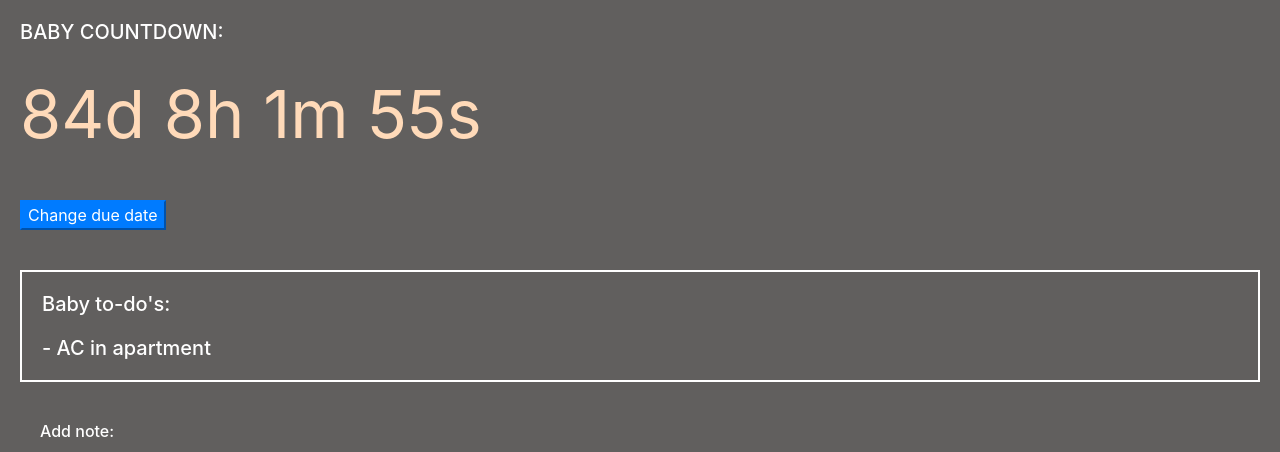
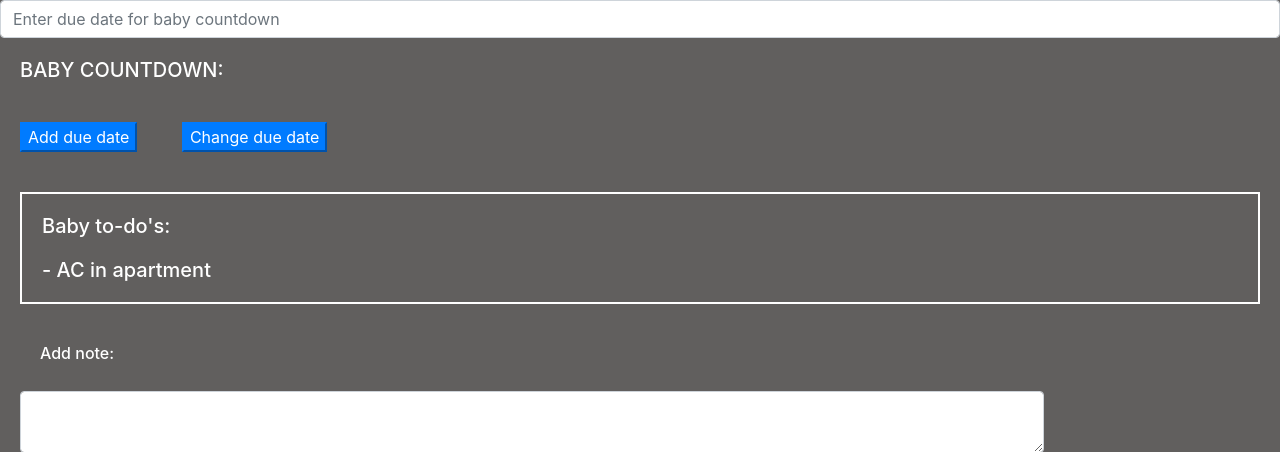
Before and after one commit to crostipunctus/housemouse, a Django app: page /baby in a window 1280 px wide. Shown: the part 62-514 px from the top of the page. Run offline with Django 3.2, Linux system fonts and the light colour scheme; a user stored in the database is signed in; data comes from the database, SQL or seed files in the repository; some libraries are stand-ins or nearby versions.

Commit message:
add due date done but reloads everytime

```diff
--- a/housemanager/static/housemanager/baby.js
+++ b/housemanager/static/housemanager/baby.js
@@ -52,7 +52,9 @@ document.addEventListener('DOMContentLoaded', function() {
 
 
     //countdown implementation learned from W3 schools
-    var countdowndate = new Date("June 15, 2021 12:00:00").getTime();
+    function countdown (due_date) {
+
+    let countdowndate = new Date(`${due_date}`).getTime();
 
 
     let x = setInterval(function() {
@@ -79,7 +81,23 @@ document.addEventListener('DOMContentLoaded', function() {
       }
     }, 1000);
 
+    }
 
+    let add_form = document.querySelector("#add_due_form")
+
+
+    let add_date = document.querySelector("#add_due")
+    add_date.onclick = function () {
+
+        add_form.style.display = "none"
+
+        let due_date = add_form.value
+
+        countdown(due_date)
+
+
+
+        }
 
 
 
--- a/housemanager/templates/housemanager/baby.html
+++ b/housemanager/templates/housemanager/baby.html
@@ -8,11 +8,15 @@
 
 {% block body %}
 
+
+
 <div id="count-div">
+    <input type="text" id="add_due_form" class="form-control" placeholder="Enter due date for baby countdown">
     <h5>BABY COUNTDOWN:</h5>
     <p id="countdown"></p>
 </div>
 
+<button id="add_due" class="btn-primary">Add due date</button>
 <button id="duedate" class="btn-primary">Change due date</button>
 
 <div id="baby-todo">
```
